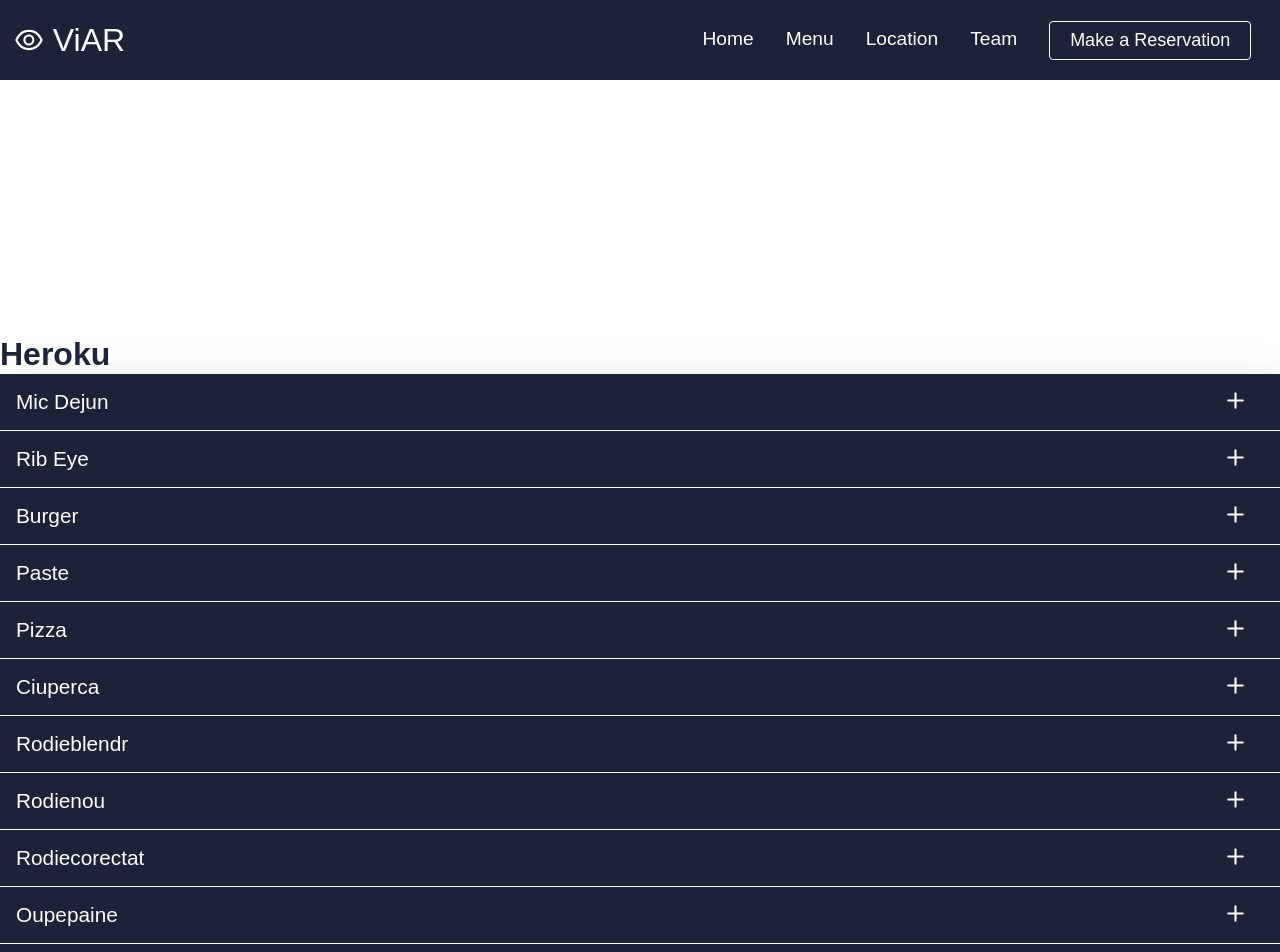
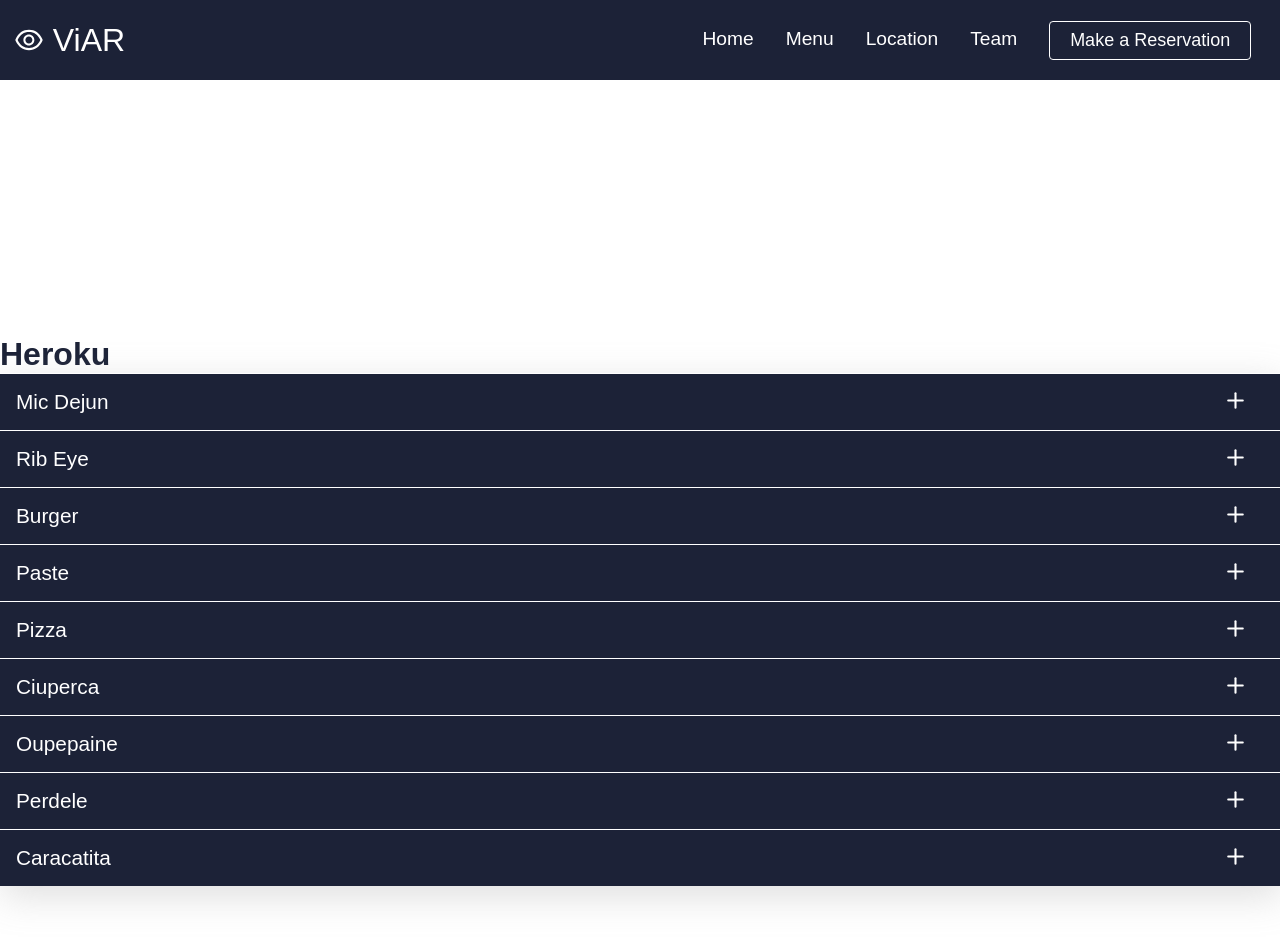
Before and after one commit to danster99/ARWebApp, a React (Create React App) app: page /menu in a window 1280 px wide. Shown: the top 952 px of the page. Built offline with nearby package versions, Linux system fonts and the light colour scheme.

Commit message:
made changes in data.js

```diff
--- a/src/components/pages/MenuPage/Data.js
+++ b/src/components/pages/MenuPage/Data.js
@@ -32,27 +32,17 @@ export const DataLegume = [
     price: '30 lei',
   },
   {
-    name: 'Rodieblendr',
-    description: 'A labracadabradora.',
-    price: '30 lei',
-  },
-  {
-    name: 'Rodienou',
-    description: 'A labracadabradora.',
-    price: '30 lei',
-  },
-  {
-    name: 'Rodiecorectat',
-    description: 'A labracadabradora.',
-    price: '30 lei',
-  },
-  {
     name: 'Oupepaine',
     description: 'A labracadabradora.',
     price: '30 lei',
   },
   {
     name: 'Perdele',
+    description: 'A labracadabradora.',
+    price: '30 lei',
+  },
+  {
+    name: 'Caracatita',
     description: 'A labracadabradora.',
     price: '30 lei',
   }
```
